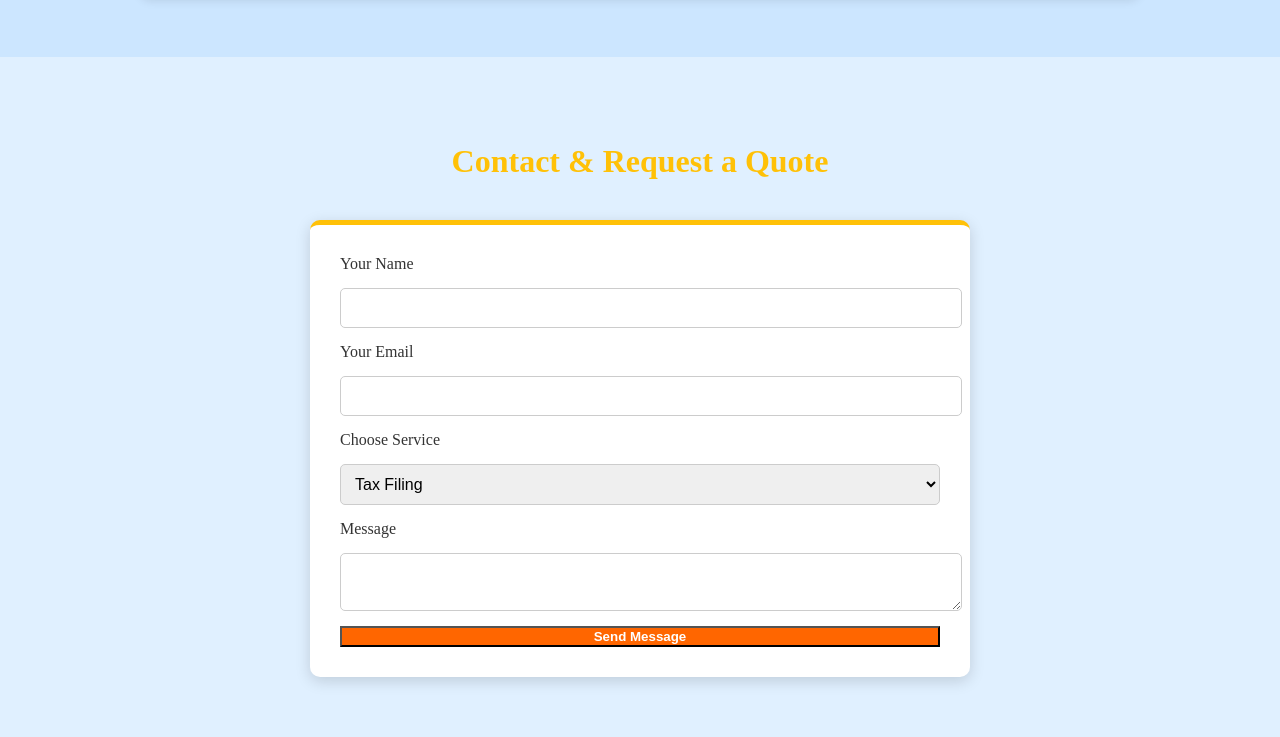
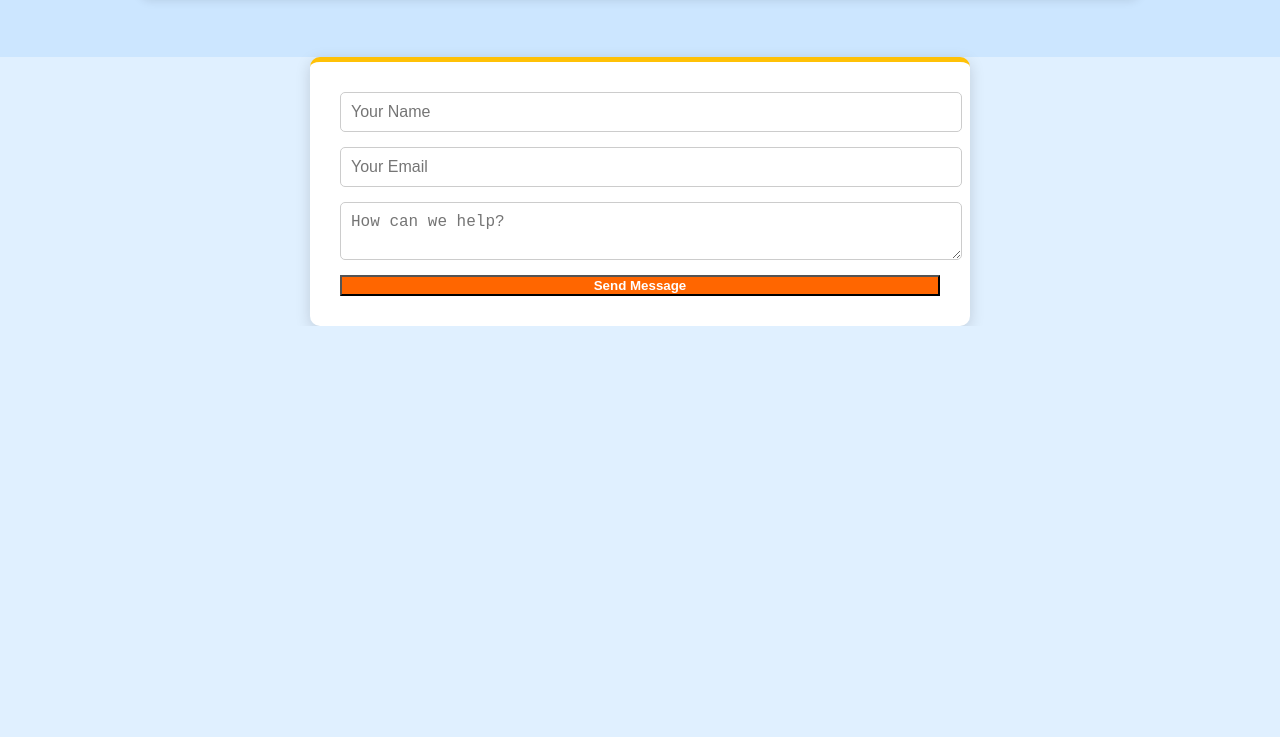
Before and after one commit to justinegikuri-art/compliance-suite, a plain HTML site: page index.html in a window 1280 px wide. Shown: the part 2085-2822 px from the top of the page. After the commit the page ends 2411 px from the top, so only its background shows below. Drawn offline with Linux system fonts and the light colour scheme.

Commit message:
Fix contact form for Netlify

```diff
--- a/index.html
+++ b/index.html
@@ -153,26 +153,9 @@
       <div class="card pricing-card"><h3>Custom Plan</h3><p style="font-weight:bold; font-size:1.2rem;">Custom Pricing</p><p>Tailored solutions for NGOs, SACCOs, and large clients with dedicated manager & proposal support.</p><a href="#contact-form" class="btn btn-blue">Get Started</a></div>
     </div>
   </section>
-<section id="contact-form">
-  <h2>Contact & Request a Quote</h2>
 <form name="contact" method="POST" data-netlify="true">
-  <input type="hidden" name="form-name" value="contact">
-
-  <label for="name">Your Name</label>
-  <input type="text" id="name" name="name" required>
-
-  <label for="email">Your Email</label>
-  <input type="email" id="email" name="email" required>
-
-  <label for="service">Choose Service</label>
-  <select id="service" name="service">
-    <option value="tax-filing">Tax Filing</option>
-    <option value="payroll">Payroll</option>
-    <option value="statutory">Statutory Compliance</option>
-  </select>
-
-  <label for="message">Message</label>
-  <textarea id="message" name="message" required></textarea>
-
+  <input type="text" name="name" placeholder="Your Name" required>
+  <input type="email" name="email" placeholder="Your Email" required>
+  <textarea name="message" placeholder="How can we help?" required></textarea>
   <button type="submit">Send Message</button>
 </form>
```
